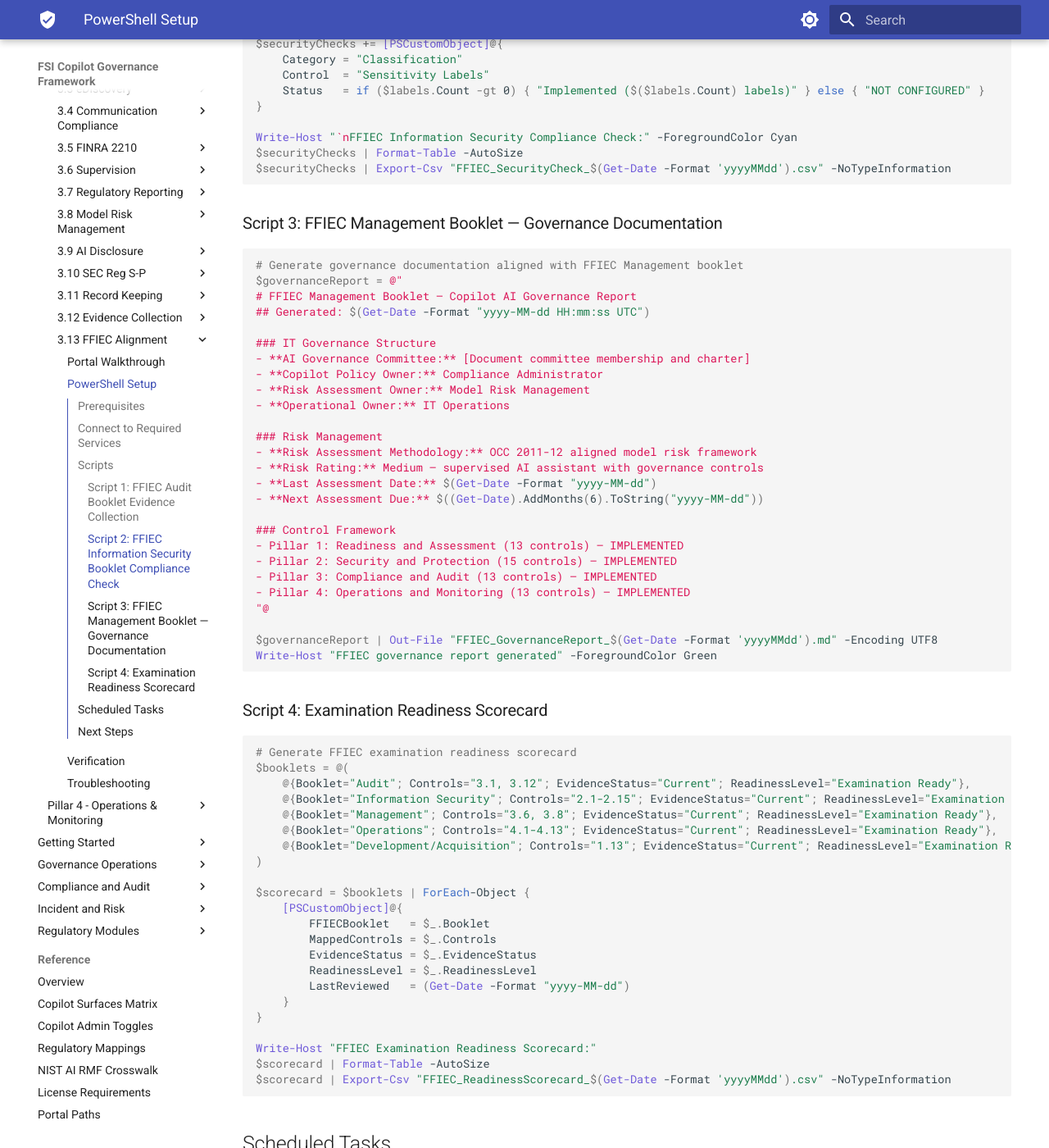
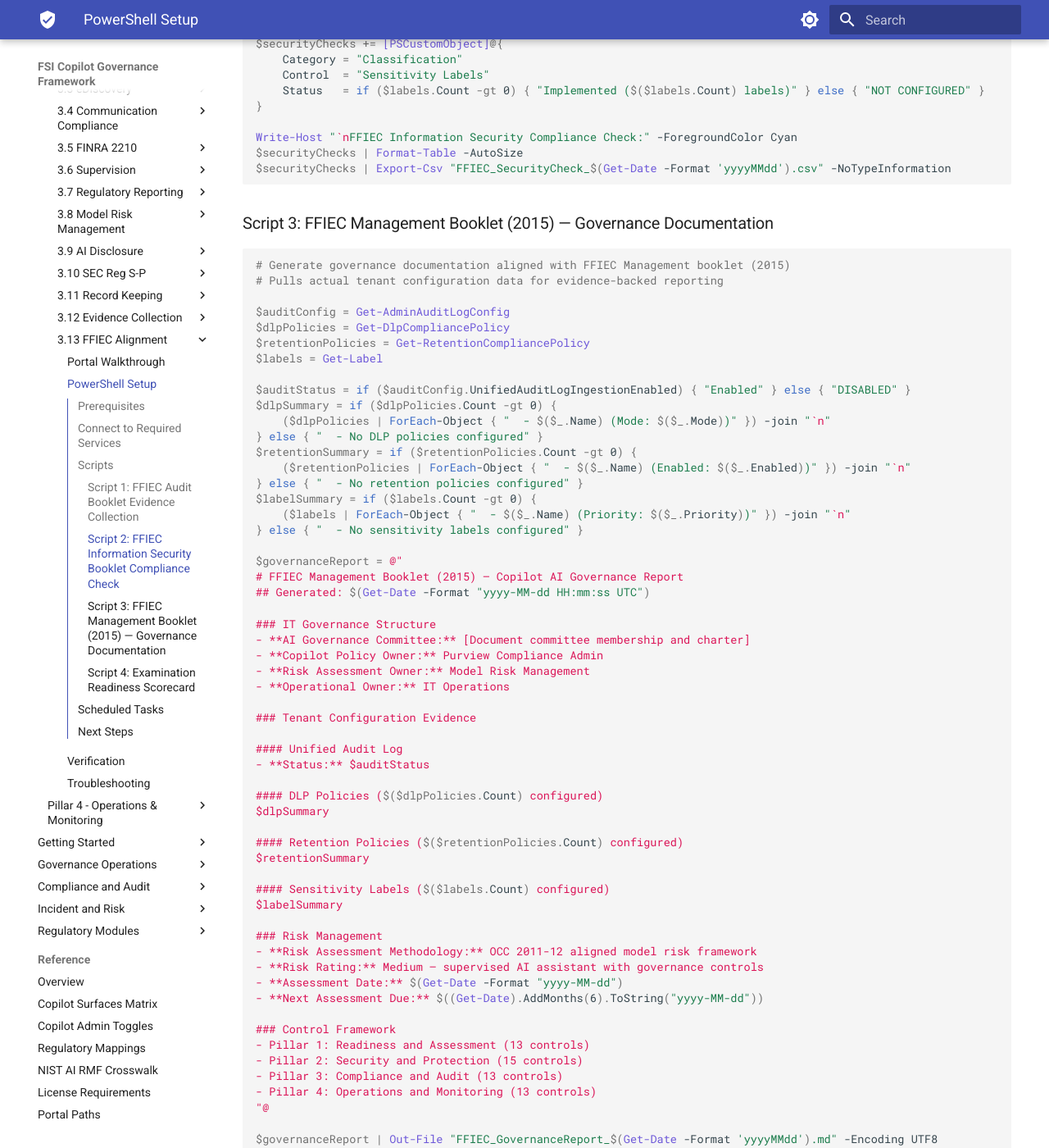
Before and after one commit to judeper/FSI-CopilotGov, an MkDocs documentation site: the page built from docs/playbooks/control-implementations/3.13/powershell-setup.md, in a window 1280 px wide and 1400 px high, scrolled down 1680 px. Shown: the whole window at 82% size. Built offline with MkDocs 1.6.1 and Material for MkDocs 9.7.7, drawn with Linux system fonts in a browser that asks for light colours; some of the changed text lies outside the part shown.

Commit message:
Fix moderate-quality PowerShell playbooks with real audit patterns and dynamic data
- 2.11: Replace assumed CopilotPage FreeText search with correct
  CopilotInteraction RecordType + AppHost/file extension filtering
  for Loop-based Copilot Pages content
- 3.12 Script 4: Replace hardcoded fake dates (2026-01-15) with
  dynamic evidence inventory built from actual tenant policies
  (retention, DLP, labels) and evidence pack directory timestamps
- 3.13 Script 3: Replace boilerplate markdown with live tenant data
  (audit config, DLP, retention, labels) using correct role naming
- 3.13 Script 4: Add tenant verification via cmdlet execution,
  update booklet names per FFIEC research (InfoSec 2016, AIO 2021,
  Audit 2024, Management 2015), replace hardcoded Examination Ready

Co-authored-by: Copilot <223556219+Copilot@users.noreply.github.com>

````diff
--- a/docs/playbooks/control-implementations/3.13/powershell-setup.md
+++ b/docs/playbooks/control-implementations/3.13/powershell-setup.md
@@ -81,61 +81,119 @@ $securityChecks | Format-Table -AutoSize
 $securityChecks | Export-Csv "FFIEC_SecurityCheck_$(Get-Date -Format 'yyyyMMdd').csv" -NoTypeInformation
 ```
 
-### Script 3: FFIEC Management Booklet — Governance Documentation
+### Script 3: FFIEC Management Booklet (2015) — Governance Documentation
 
 ```powershell
-# Generate governance documentation aligned with FFIEC Management booklet
+# Generate governance documentation aligned with FFIEC Management booklet (2015)
+# Pulls actual tenant configuration data for evidence-backed reporting
+
+$auditConfig = Get-AdminAuditLogConfig
+$dlpPolicies = Get-DlpCompliancePolicy
+$retentionPolicies = Get-RetentionCompliancePolicy
+$labels = Get-Label
+
+$auditStatus = if ($auditConfig.UnifiedAuditLogIngestionEnabled) { "Enabled" } else { "DISABLED" }
+$dlpSummary = if ($dlpPolicies.Count -gt 0) {
+    ($dlpPolicies | ForEach-Object { "  - $($_.Name) (Mode: $($_.Mode))" }) -join "`n"
+} else { "  - No DLP policies configured" }
+$retentionSummary = if ($retentionPolicies.Count -gt 0) {
+    ($retentionPolicies | ForEach-Object { "  - $($_.Name) (Enabled: $($_.Enabled))" }) -join "`n"
+} else { "  - No retention policies configured" }
+$labelSummary = if ($labels.Count -gt 0) {
+    ($labels | ForEach-Object { "  - $($_.Name) (Priority: $($_.Priority))" }) -join "`n"
+} else { "  - No sensitivity labels configured" }
+
 $governanceReport = @"
-# FFIEC Management Booklet — Copilot AI Governance Report
+# FFIEC Management Booklet (2015) — Copilot AI Governance Report
 ## Generated: $(Get-Date -Format "yyyy-MM-dd HH:mm:ss UTC")
 
 ### IT Governance Structure
 - **AI Governance Committee:** [Document committee membership and charter]
-- **Copilot Policy Owner:** Compliance Administrator
+- **Copilot Policy Owner:** Purview Compliance Admin
 - **Risk Assessment Owner:** Model Risk Management
 - **Operational Owner:** IT Operations
+
+### Tenant Configuration Evidence
+
+#### Unified Audit Log
+- **Status:** $auditStatus
+
+#### DLP Policies ($($dlpPolicies.Count) configured)
+$dlpSummary
+
+#### Retention Policies ($($retentionPolicies.Count) configured)
+$retentionSummary
+
+#### Sensitivity Labels ($($labels.Count) configured)
+$labelSummary
 
 ### Risk Management
 - **Risk Assessment Methodology:** OCC 2011-12 aligned model risk framework
 - **Risk Rating:** Medium — supervised AI assistant with governance controls
-- **Last Assessment Date:** $(Get-Date -Format "yyyy-MM-dd")
+- **Assessment Date:** $(Get-Date -Format "yyyy-MM-dd")
 - **Next Assessment Due:** $((Get-Date).AddMonths(6).ToString("yyyy-MM-dd"))
 
 ### Control Framework
-- Pillar 1: Readiness and Assessment (13 controls) — IMPLEMENTED
-- Pillar 2: Security and Protection (15 controls) — IMPLEMENTED
-- Pillar 3: Compliance and Audit (13 controls) — IMPLEMENTED
-- Pillar 4: Operations and Monitoring (13 controls) — IMPLEMENTED
+- Pillar 1: Readiness and Assessment (13 controls)
+- Pillar 2: Security and Protection (15 controls)
+- Pillar 3: Compliance and Audit (13 controls)
+- Pillar 4: Operations and Monitoring (13 controls)
 "@
 
 $governanceReport | Out-File "FFIEC_GovernanceReport_$(Get-Date -Format 'yyyyMMdd').md" -Encoding UTF8
-Write-Host "FFIEC governance report generated" -ForegroundColor Green
+Write-Host "FFIEC governance report generated with live tenant data" -ForegroundColor Green
 ```
 
 ### Script 4: Examination Readiness Scorecard
 
 ```powershell
-# Generate FFIEC examination readiness scorecard
+# Generate FFIEC examination readiness scorecard with tenant verification
+# Booklet versions per FFIEC: InfoSec (2016), AIO (2021), Audit (2024), Management (2015)
+
 $booklets = @(
-    @{Booklet="Audit"; Controls="3.1, 3.12"; EvidenceStatus="Current"; ReadinessLevel="Examination Ready"},
-    @{Booklet="Information Security"; Controls="2.1-2.15"; EvidenceStatus="Current"; ReadinessLevel="Examination Ready"},
-    @{Booklet="Management"; Controls="3.6, 3.8"; EvidenceStatus="Current"; ReadinessLevel="Examination Ready"},
-    @{Booklet="Operations"; Controls="4.1-4.13"; EvidenceStatus="Current"; ReadinessLevel="Examination Ready"},
-    @{Booklet="Development/Acquisition"; Controls="1.13"; EvidenceStatus="Current"; ReadinessLevel="Examination Ready"}
+    @{Booklet="Audit (2024)"; Controls="3.1, 3.12"; VerifyCmdlet="Get-AdminAuditLogConfig"},
+    @{Booklet="Information Security (2016)"; Controls="2.1-2.15"; VerifyCmdlet="Get-DlpCompliancePolicy"},
+    @{Booklet="Management (2015)"; Controls="3.6, 3.8"; VerifyCmdlet="Get-RetentionCompliancePolicy"},
+    @{Booklet="Architecture, Infrastructure & Operations (AIO) (2021)"; Controls="4.1-4.13"; VerifyCmdlet="Get-Label"},
+    @{Booklet="Development/Acquisition"; Controls="1.13"; VerifyCmdlet=$null}
 )
 
+# Verify mapped controls against actual tenant configuration
 $scorecard = $booklets | ForEach-Object {
+    $verified = $false
+    $evidenceStatus = "Not Verified"
+
+    if ($_.VerifyCmdlet) {
+        try {
+            $result = & $_.VerifyCmdlet -ErrorAction Stop
+            if ($result) {
+                $verified = $true
+                $evidenceStatus = "Verified ($($_.VerifyCmdlet))"
+            } else {
+                $evidenceStatus = "No data returned"
+            }
+        } catch {
+            $evidenceStatus = "Query failed: $($_.Exception.Message)"
+        }
+    } else {
+        $evidenceStatus = "Manual review required"
+    }
+
     [PSCustomObject]@{
         FFIECBooklet   = $_.Booklet
         MappedControls = $_.Controls
-        EvidenceStatus = $_.EvidenceStatus
-        ReadinessLevel = $_.ReadinessLevel
+        EvidenceStatus = $evidenceStatus
+        ReadinessLevel = if ($verified) { "Evidence Available" } else { "Review Needed" }
         LastReviewed   = (Get-Date -Format "yyyy-MM-dd")
     }
 }
 
 Write-Host "FFIEC Examination Readiness Scorecard:"
 $scorecard | Format-Table -AutoSize
+$reviewNeeded = $scorecard | Where-Object { $_.ReadinessLevel -eq "Review Needed" }
+if ($reviewNeeded) {
+    Write-Warning "$($reviewNeeded.Count) booklet(s) require manual evidence review"
+}
 $scorecard | Export-Csv "FFIEC_ReadinessScorecard_$(Get-Date -Format 'yyyyMMdd').csv" -NoTypeInformation
 ```
 
````
Also changed, not shown: docs/playbooks/control-implementations/2.11/powershell-setup.md (+22 -7 lines), docs/playbooks/control-implementations/3.12/powershell-setup.md (+46 -13 lines).
